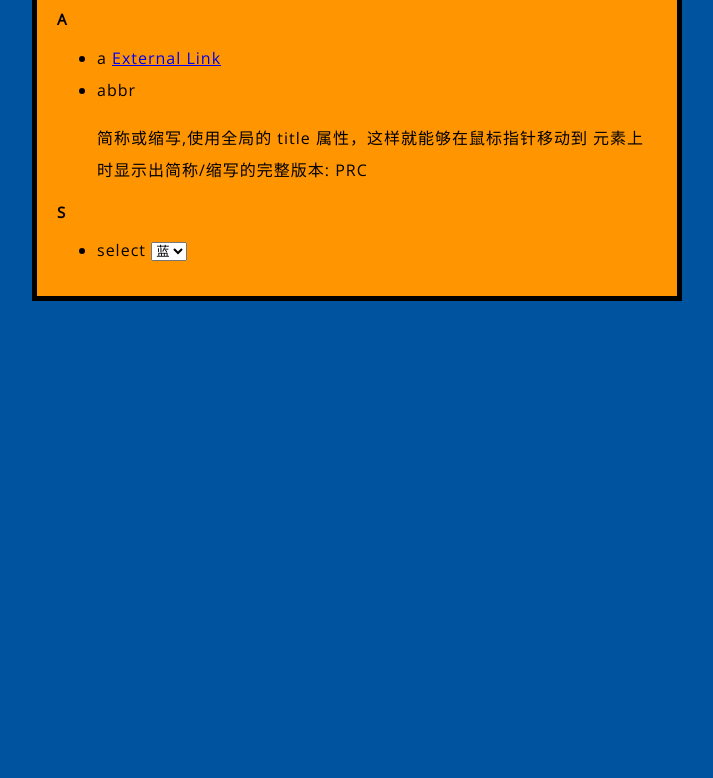
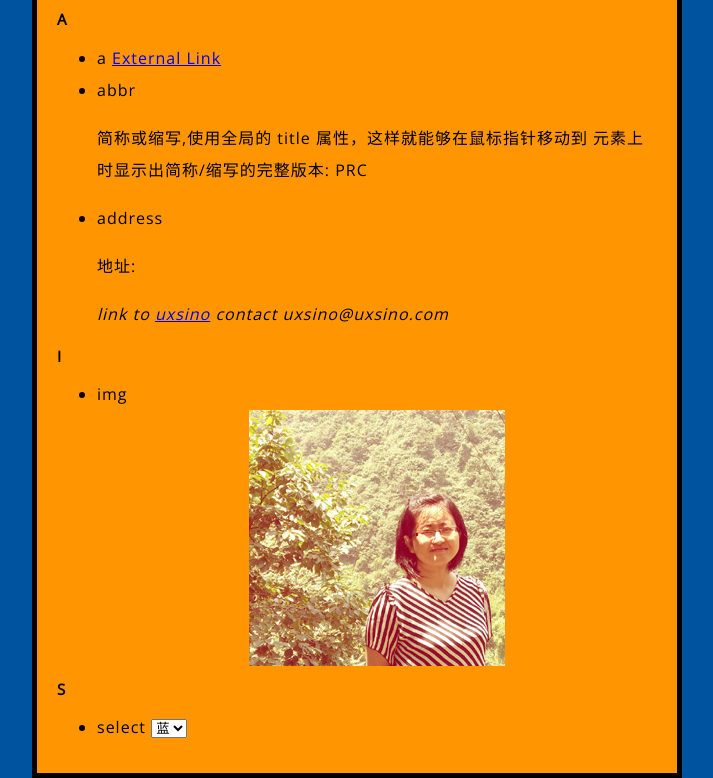
Before and after one commit to double126/double126.github.io, a plain HTML site: page project/html-element/index.html in a window 1280 px wide. Shown: the part 130-908 px from the top of the page, without its empty margins (283-996 px from the left). Before the commit the page ends 800 px from the top, so only its background shows below. Drawn offline with nearby package versions, Linux system fonts and the light colour scheme.

Commit message:
html-element

```diff
--- a/project/html-element/index.html
+++ b/project/html-element/index.html
@@ -22,6 +22,28 @@
     			</abbr>
     		</p>
     	</li>
+    	<li>address
+    		<p>地址:
+    			<address>
+    				link to <a href="http://www.uxsino.com">uxsino</a>
+    				contact uxsino@uxsino.com
+    			</address>
+    		</p>
+    	</li>
+
+    </ul>
+
+    <h2>I</h2>
+    <ul>
+    	<li>img
+    		<img src="images/life.jpg" border="0" usemap="#mylife" alt="life" />
+
+				<map name="mylife" id="mylife">
+  				<area shape="circle" coords="190,130,30" href ="mylife/mylife.html" alt="mylife" />
+  				<area shape="rect" coords="0,30,100,230" href ="mylife/tree.html" alt="tree" />
+				</map>
+    	</li>
+
 
     </ul>
 
```
Also changed, not shown: project/html-element/mylife/mylife.html (added, +11 -0 lines), project/html-element/mylife/tree.html (added, +11 -0 lines), project/html-element/images/firefox.png (added), project/html-element/images/life.jpg (added), 3 other files.
